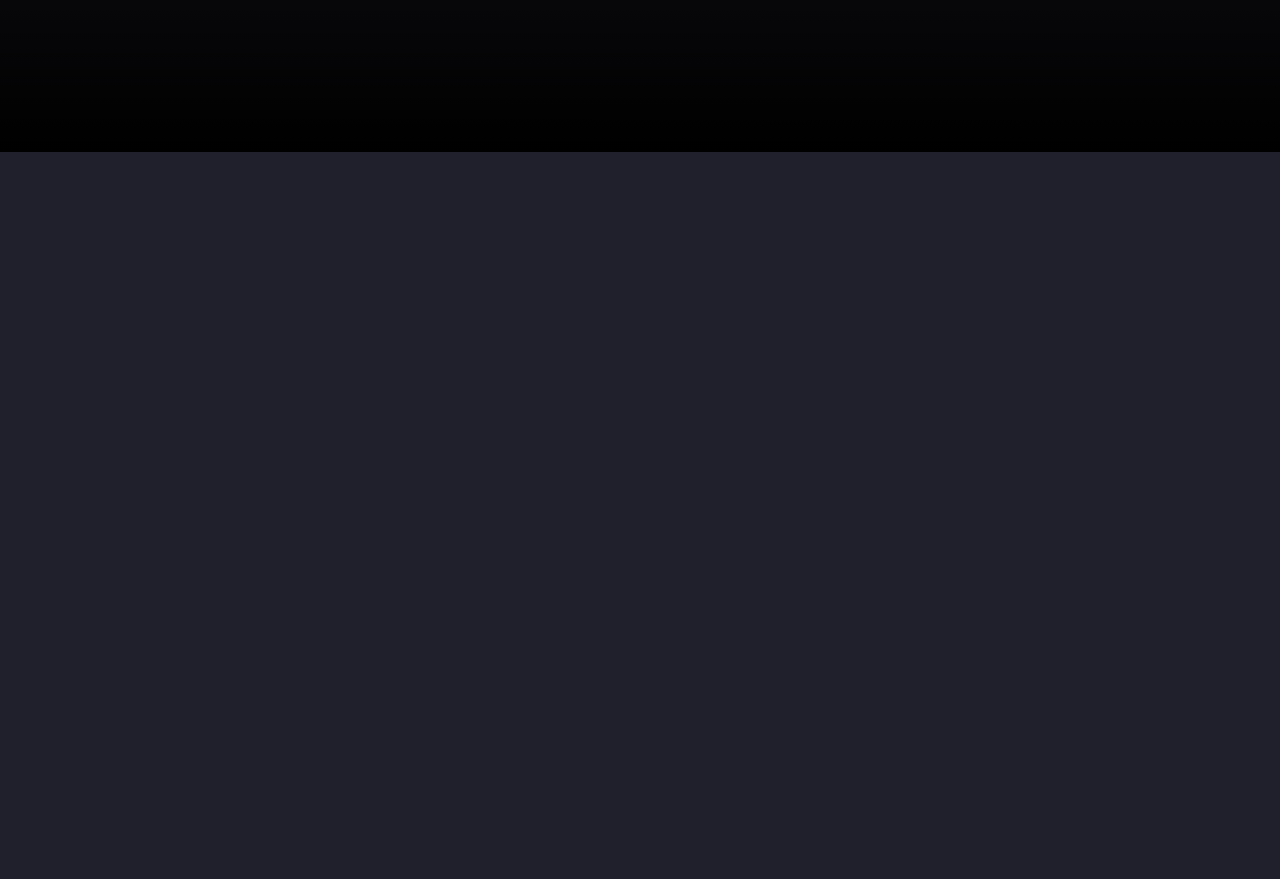
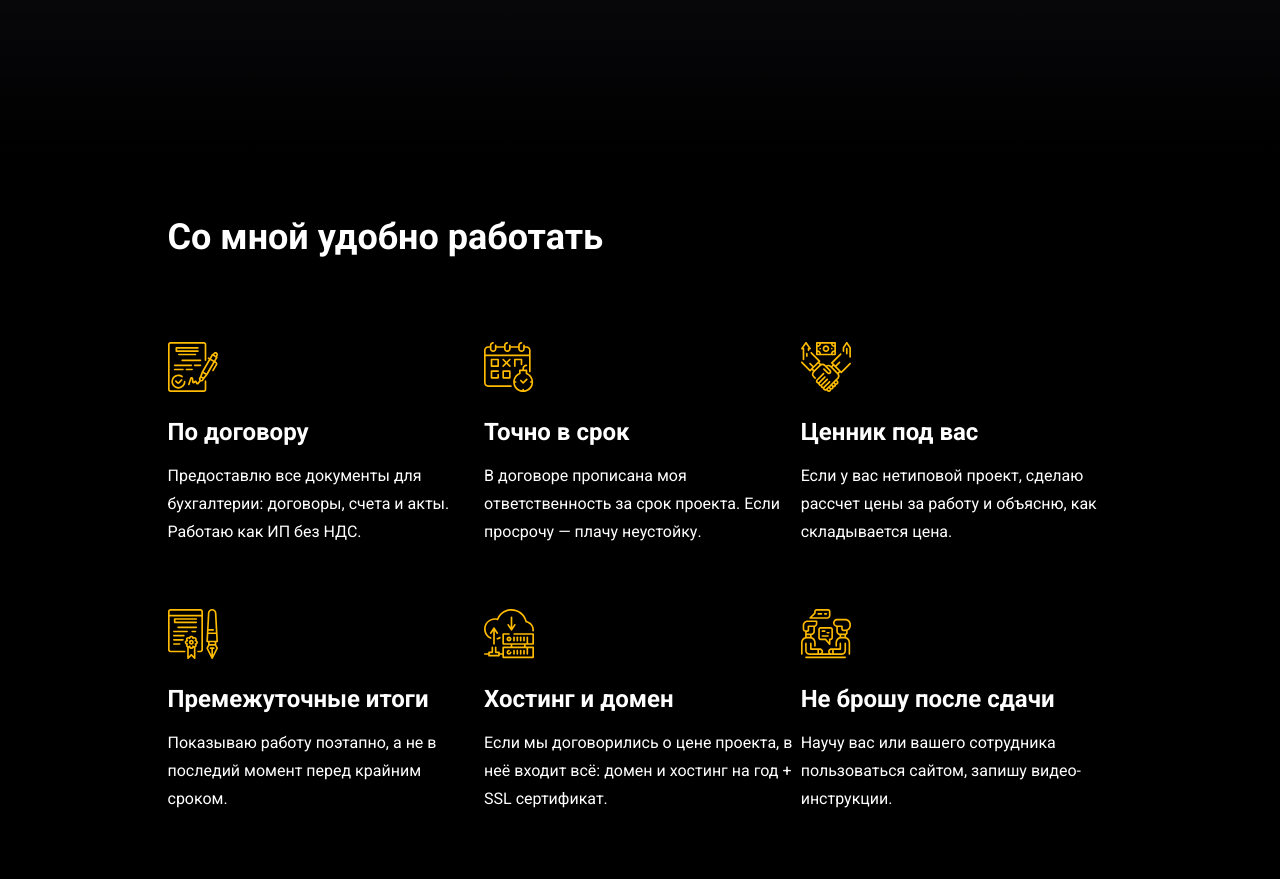
Before and after one commit to sarvar95yil/portfolio, a plain HTML site: page index.html in a window 1280 px wide. Shown: the part 575-1454 px from the top of the page. Before the commit the page ends 800 px from the top, so only its background shows below. Drawn offline with Linux system fonts and the light colour scheme.

Commit message:
first commit

```diff
--- a/css/style.css
+++ b/css/style.css
@@ -6,11 +6,25 @@ body {
     background: #20202D;
     margin: 0;
     font-family: 'Roboto', sans-serif;
+    color: #fff;
 }
 
 .container {
     max-width: 945px;
     margin: auto;
+}
+
+.section {
+    padding-top: 64px;
+    padding-bottom: 92px;
+}
+
+.section-title {
+    margin: 0;
+    margin-bottom: 84px;
+    font-weight: bold;
+    font-size: 36px;
+    line-height: 42px;
 }
 
 .hero {
@@ -85,3 +99,39 @@ body {
     background-size: 120%;
     border: 13px solid #fff;
 }
+
+/*features*/
+
+.features {
+    background-color: #000;
+
+}
+
+.features-block {
+    display: flex;
+    flex-wrap: wrap;
+    justify-content: space-between;
+}
+
+.features-item {
+    flex-basis: 33%;
+    margin-bottom: 63px;
+}
+
+.features-title {
+    font-weight: bold;
+    font-size: 24px;
+    line-height: 28px;
+    margin: 0;
+    margin-bottom: 16px;
+}
+
+.features-image {
+    margin-bottom: 22px;
+}
+
+.features-text {
+    font-size: 16px;
+    line-height: 28px;
+    margin: 0;
+}
--- a/index.html
+++ b/index.html
@@ -33,5 +33,45 @@
             </div>
         </div>
     </header>
+    <main>
+        <section class="features section">
+            <div class="container">
+                <h2 class="section-title">Со мной удобно работать</h2>
+                <div class="features-block">
+                    <div class="features-item">
+                        <img src="img/features/offer-img.svg" alt="offer" class="features-image">
+                        <h3 class="features-title">По договору</h3>
+                        <p class="features-text">Предоставлю все документы для бухгалтерии: договоры, счета и акты. Работаю как ИП без НДС.</p>
+                    </div>
+                    <div class="features-item">
+                        <img src="img/features/deadline-img.svg" alt="deadline" class="features-image">
+                        <h3 class="features-title">Точно в срок</h3>
+                        <p class="features-text">В договоре прописана моя  ответственность за срок проекта. Если просрочу — плачу неустойку. </p>
+                    </div>
+                    <div class="features-item">
+                        <img src="img/features/agreement-img.svg" alt="agreement" class="features-image">
+                        <h3 class="features-title">Ценник под вас</h3>
+                        <p class="features-text">Если у вас нетиповой проект, сделаю рассчет цены за работу и объясню, как складывается цена.</p>
+                    </div>
+                    <div class="features-item">
+                        <img src="img/features/steps-img.svg" alt="steps" class="features-image">
+                        <h3 class="features-title">Премежуточные итоги</h3>
+                        <p class="features-text">Показываю работу поэтапно, а не в последий момент перед крайним сроком.</p>
+                    </div>
+                    <div class="features-item">
+                        <img src="img/features/storage-img.svg" alt="storage" class="features-image">
+                        <h3 class="features-title">Хостинг и домен</h3>
+                        <p class="features-text">Если мы договорились о цене проекта, в неё входит всё: домен и хостинг на год + SSL сертификат.</p>
+                    </div>
+                    <div class="features-item">
+                        <img src="img/features/conversation-img.svg" alt="converstaion" class="features-image">
+                        <h3 class="features-title">Не брошу после сдачи</h3>
+                        <p class="features-text">Научу вас или вашего сотрудника пользоваться сайтом, запишу видео-инструкции.</p>
+                    </div>
+                </div>
+            </div>
+        </section>
+        <!-- /.feauters -->
+    </main>
 </body>
 </html>
```
Also changed, not shown: img/features/agreement-img.svg (added), img/features/conversation-img.svg (added), img/features/deadline-img.svg (added), img/features/offer-img.svg (added), img/features/steps-img.svg (added), img/features/storage-img.svg (added).
